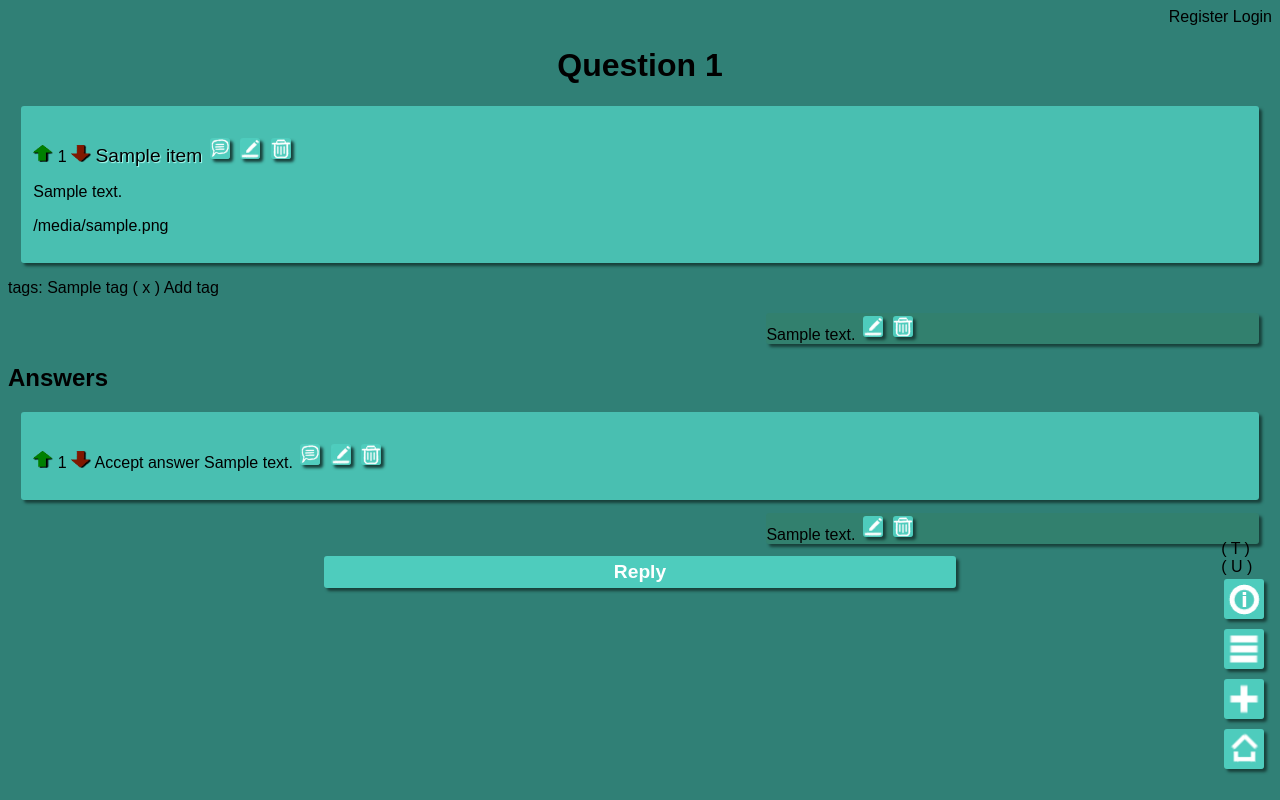
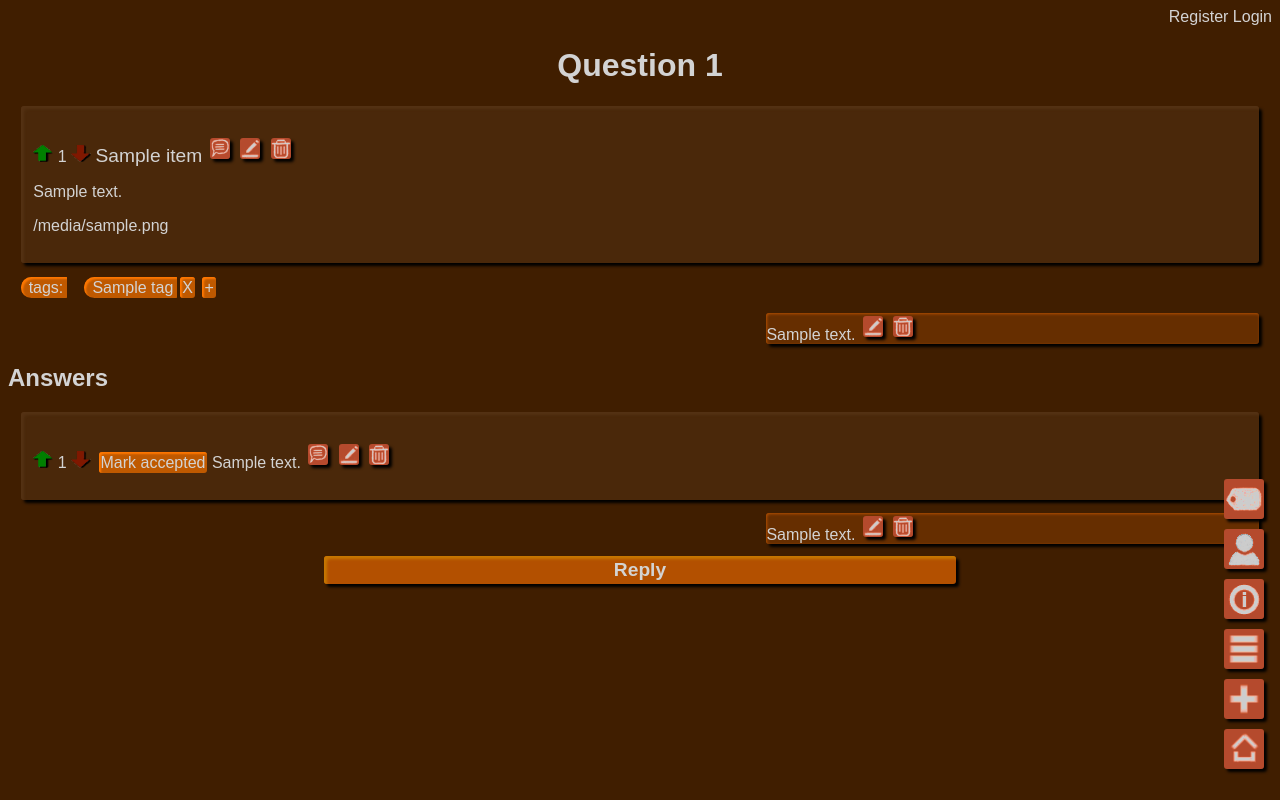
Before and after one commit to dandumitriu33/qa-demo, a Flask app: template templates/question.html in a window 1280 px wide. Run offline with Flask 2, Linux system fonts and the light colour scheme; the template is opened without the code that fills it: most values are stand-ins (such as "Sample title", 1, 10 or a date in 2020); some libraries are stand-ins or nearby versions.

Commit message:
Change UI theme to brown

```diff
--- a/static/css/main.css
+++ b/static/css/main.css
@@ -1,6 +1,8 @@
 html {
-    background-color: rgb(48,128,118);
+    background-color: rgb(64,30,0);
     font-family: sans-serif;
+    font-weight: lighter;
+    color: lightgray;
 }
 
 nav {
@@ -31,14 +33,14 @@ button, .text-button {
     margin: 0 auto;
     display: block;
     width: 50%;
-    border: 2px solid rgb(78,204,189);
+    border: none;
     border-radius: 3px;
     padding: 3px;
     font-size: larger;
     font-weight: bold;
-    color: white;
-    background-color: rgb(78,204,189);
-    box-shadow: 3px 3px 3px rgb(24,64,59);
+    color: lightgray;
+    background-color: rgb(179,80,0);
+    box-shadow: 3px 3px 3px black, inset 3px 3px 3px rgb(199,120,0);
 }
 
 button:hover {
@@ -56,22 +58,22 @@ mark {
 
 a:link {
     text-decoration: none;
-    color: black;
+    color: lightgray;
 }
 
 a:visited {
     text-decoration: none;
-    color: black;
+    color: lightgray;
 }
 
 a:hover {
     text-decoration: none;
-    color: rgb(24,64,59);
+    color: darkorange;
 }
 
 a:active {
     text-decoration: none;
-    color: rgb(24,64,59);
+    color: darkorange;
 }
 
 
@@ -79,7 +81,7 @@ a:active {
 
 .menu-button {
     margin: 3px;
-    box-shadow: 3px 3px 3px rgb(24,64,59);
+    box-shadow: 3px 3px 3px black;
     border-radius: 3px;
 }
 
@@ -91,34 +93,33 @@ a:active {
     margin: 1%;
     padding: 1%;
     border-radius: 3px;
-    box-shadow: 3px 3px 3px rgb(24,64,59);
-    background-color: rgb(73,191,177);
+    box-shadow: 3px 3px 3px black, inset 3px 3px 3px rgb(84,50,20);
+    background-color: rgb(74,40,10);
 }
 
 .question-info {
-    color: rgb(87,230,213);
+    color: rgb(230,103,0);
     font-size: small;
 }
 
 .question-title {
     font-size: larger;
-    text-shadow: 1px 1px 1px rgb(173,255,245);
 }
 
 .answer {
     margin: 1%;
     padding: 1%;
     border-radius: 3px;
-    box-shadow: 3px 3px 3px rgb(24,64,59);
-    background-color: rgb(73,191,177);
+    box-shadow: 3px 3px 3px black, inset 3px 3px 3px rgb(84,50,20);
+    background-color: rgb(74,40,10);
 }
 
 .comment {
     margin: 1%;
     margin-left: 60%;
     border-radius: 3px;
-    box-shadow: 3px 3px 3px rgb(24,64,59);
-    background-color: rgb(50,128,110);
+    box-shadow: 3px 3px 3px black, inset 1px 1px 3px rgb(179,80,0);
+    background-color: rgb(102,46,0);
 
 }
 
@@ -148,8 +149,8 @@ a:active {
     margin: 1%;
     padding: 1%;
     border-radius: 3px;
-    box-shadow: 3px 3px 3px rgb(24,64,59);
-    background-color: rgb(73,191,177);
+    box-shadow: 3px 3px 3px black, inset 3px 3px 3px rgb(84,50,20);
+    background-color: rgb(74,40,10);
 }
 
 .authentication-bar {
@@ -159,3 +160,30 @@ a:active {
 .authentication-items {
     text-align: right;
 }
+
+.tag {
+    background-color: rgb(191,89,0);
+    margin-left: 1%;
+    padding-left: 8px;
+    padding-right: 4px;
+    padding-bottom: 2px;
+    padding-top: 2px;
+    border-top-left-radius: 120px;
+    border-bottom-left-radius: 120px;
+    border-top-right-radius: 8px;
+    border-bottom-right-radius: 8px;
+    box-shadow: inset 2px 2px 2px rgb(255,120,1);
+}
+
+.tag-action {
+    background-color: rgb(191,89,0);
+    margin-left: 3px;
+    padding: 2px;
+    border-radius: 3px;
+    color: lightgray;
+    box-shadow: inset 2px 2px 2px rgb(255,120,1);
+}
+
+.user-info-container {
+    margin: 1%;
+}
--- a/templates/base.html
+++ b/templates/base.html
@@ -78,8 +78,8 @@
 
         {% endif %}
 
-        <li><a href="{{ url_for('display_all_tags_with_stats') }}"> ( T ) </a></li>
-        <li><a href="{{ url_for('display_users') }}"> ( U ) </a></li>
+        <li><a href="{{ url_for('display_all_tags_with_stats') }}"><img src="/static/img/buttontags.png" class="menu-button"></a></li>
+        <li><a href="{{ url_for('display_users') }}"><img src="/static/img/buttonusers.png" class="menu-button"></a></li>
         <li><a href="{{ url_for('info') }}"><img src="/static/img/buttoninfo.png" class="menu-button"></a></li>
         <li><a href="{{ url_for('list_all_questions') }}"><img src="/static/img/buttonlist.png" class="menu-button"></a></li>
         <li><a href="{{ url_for('new_question') }}"><img src="/static/img/buttonplus.png" class="menu-button"></a></li>
--- a/templates/new-tag.html
+++ b/templates/new-tag.html
@@ -12,14 +12,14 @@
     <h2>All tags:</h2>
         <p>
         {% for tag in all_tags %}
-            <span>{{ tag.name }} </span><span><a href="{{ url_for('add_tag_to_question', tag_id=tag.id, question_id=question_id) }}">( + )</a></span>
+            <span class="tag">{{ tag.name }} </span><a href="{{ url_for('add_tag_to_question', tag_id=tag.id, question_id=question_id) }}"><span class="tag-action">+</span></a>
         {% endfor %}
         </p>
 
     <h2>Question tags:</h2>
         <p>
         {% for question_tag in question_tags %}
-            <span>{{ question_tag.name }} </span>
+            <span class="tag">{{ question_tag.name }} </span>
         {% endfor %}
         </p>
 
--- a/templates/question.html
+++ b/templates/question.html
@@ -36,11 +36,11 @@
 </div>
 
 <div>
-    <p><span>tags: </span>
+    <p><span class="tag">tags:</span>
         {% for tag in tags %}
-        <span>{{ tag.name }} </span><a href="{{ url_for('delete_tag_from_question', tag_id=tag.tag_id, question_id=question_id) }}">( x )</a>
+        <span class="tag">{{ tag.name }}</span><a href="{{ url_for('delete_tag_from_question', tag_id=tag.tag_id, question_id=question_id) }}"><span class="tag-action">X</span></a>
         {% endfor %}
-        <span><a href="{{ url_for('question_new_tag', question_id=question_id)}}">Add tag</a></span>
+        <span><a href="{{ url_for('question_new_tag', question_id=question_id)}}"><span class="tag-action">+</span></a></span>
     </p>
 
 </div>
@@ -71,9 +71,9 @@
                 <a href="{{ url_for('answer_vote_down', answer_id=answer.id) }}"><img src="/static/img/buttondownvote.png" width="20" height="17"></a>
                     <span>
                         {% if not answer.accepted %}
-                            <a href="{{ url_for('accept_answer', answer_id=answer.id) }}">Accept answer</a>
+                            <a href="{{ url_for('accept_answer', answer_id=answer.id) }}" class="tag-action">Mark accepted</a>
                         {% else %}
-                            ACCEPTED <a href="{{ url_for('accept_answer', answer_id=answer.id) }}">Undo</a>
+                        <span class="tag-action">ACCEPTED</span> <a href="{{ url_for('accept_answer', answer_id=answer.id) }}" class="tag-action">Clear</a>
                         {% endif %}
                     </span>
                 <span>{{ answer.message }}</span>
--- a/templates/tags.html
+++ b/templates/tags.html
@@ -10,7 +10,7 @@
 
 
     {% for tag in all_tags %}
-        <span> {{ tag.name }}: {{ tag.times }}</span>
+        <span class="tag"> {{ tag.name }} </span>: <span> {{ tag.times }}</span>
     {% endfor %}
 
 {% endblock body %}
--- a/templates/users.html
+++ b/templates/users.html
@@ -9,8 +9,12 @@
 
 <h1>Users</h1>
 
+<div class="user-info-container">
 {% for user in users %}
-    <p>{{ user.username }} - name: {{ user.name }}, id: {{ user.id }}</p>
+    <p>
+        <a href="{{ url_for('display_user_activity', user_id=user.id) }}">{{ user.username }} - name: {{ user.name }}, id: {{ user.id }}</a>
+    </p>
 {% endfor %}
+</div>
 
 {% endblock body %}
```
Also changed, not shown: static/img/buttoncomment.png, static/img/buttondelete.png, static/img/buttonedit.png, static/img/buttonhome.png, static/img/buttoninfo.png, static/img/buttonlist.png, static/img/buttonplus.png, static/img/buttonsort.png, static/img/buttonsortdown.png, static/img/buttonsortup.png, static/img/buttontags.png (added), static/img/buttonusers.png (added).
